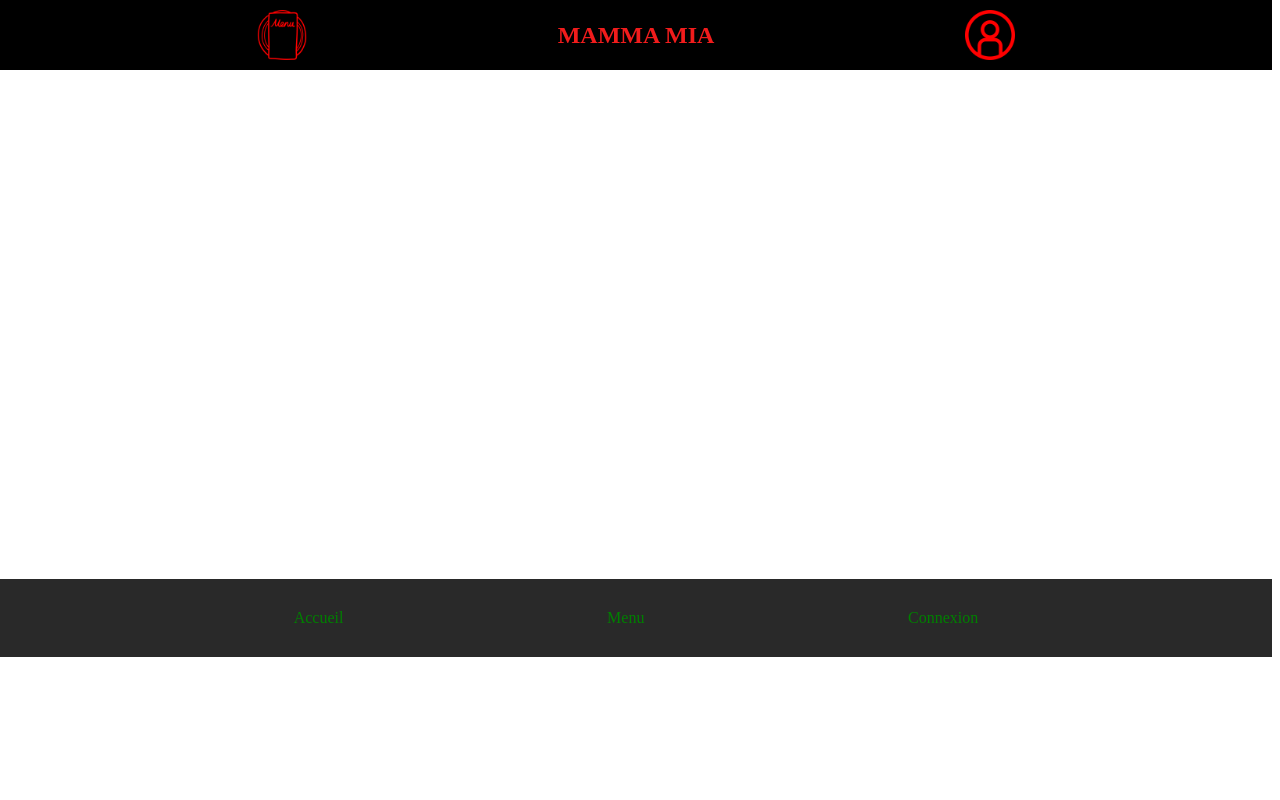
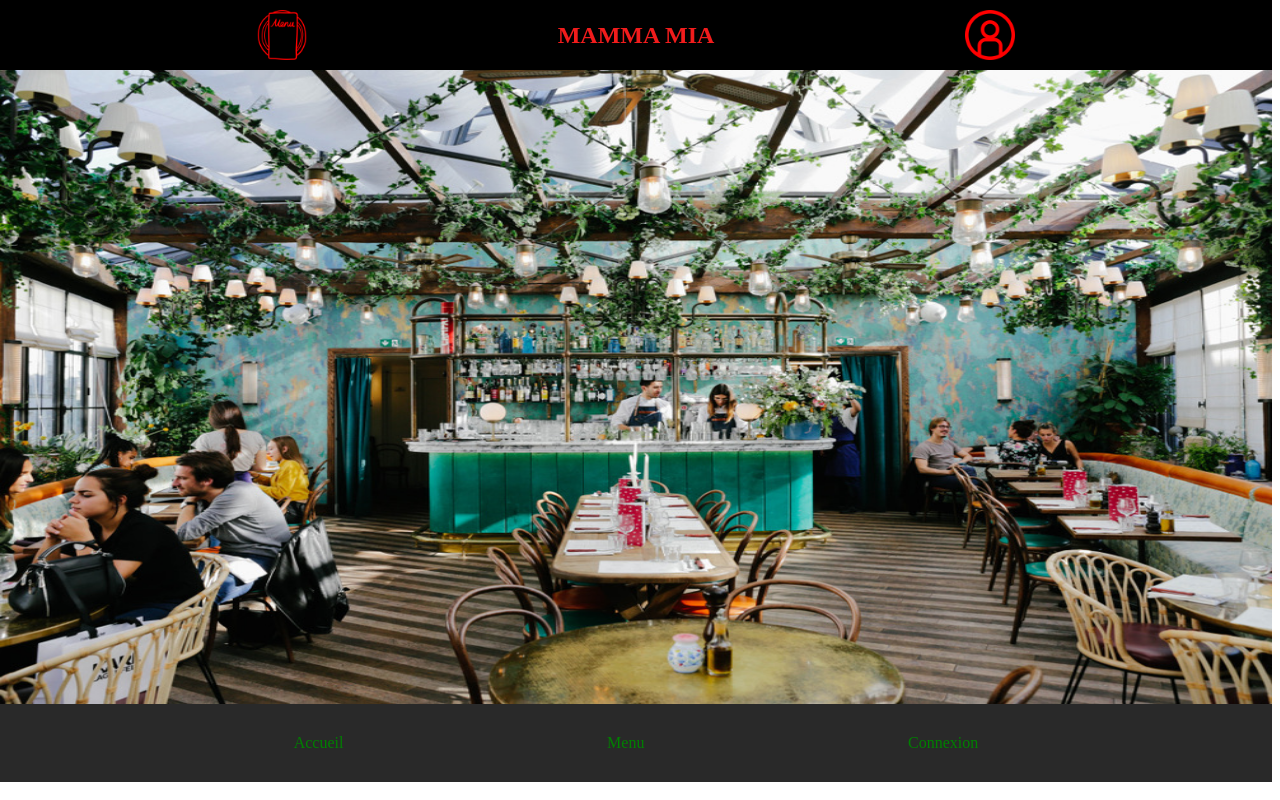
Before and after one commit to ennys-hammoud/Gestionnaire, a PHP site: page / in a window 1280 px wide. Run offline with PHP 8.4, Linux system fonts and the light colour scheme.

Commit message:
ajout de l'mage d'accueil

```diff
--- a/index.css
+++ b/index.css
@@ -1,6 +1,7 @@
 *{
     margin-top: 0%;
     margin-left: 0%;
+
 }
 .tete{
     display: flex;
@@ -40,7 +41,7 @@
     justify-content: space-evenly;
     background-color: rgb(41, 41, 41);
     padding: 30;
-    margin-top: 40%;
+    margin-top: 0;
 }
 .bas a {
     color: green;
--- a/index.php
+++ b/index.php
@@ -17,6 +17,10 @@
             </ul>
         </nav>
     </section>
+    <!-- Ajout de la div pour l'effet ombragé -->
+    <div class="image-container">
+        <img src="imageaccueil.jpeg" alt="restaurant italien" height="80%" width="100%%" />
+    </div>
     <footer>
         <div class="bas">
             <a href="index.php">Accueil</a>
```
Also changed, not shown: imageaccueil.jpeg (added).
